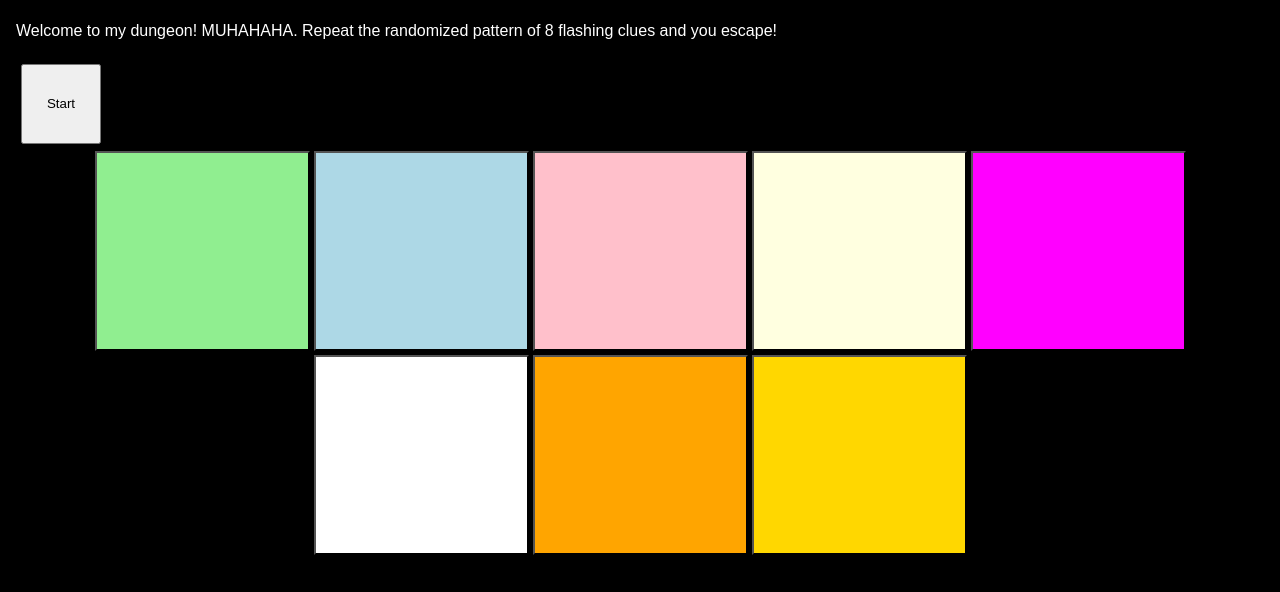
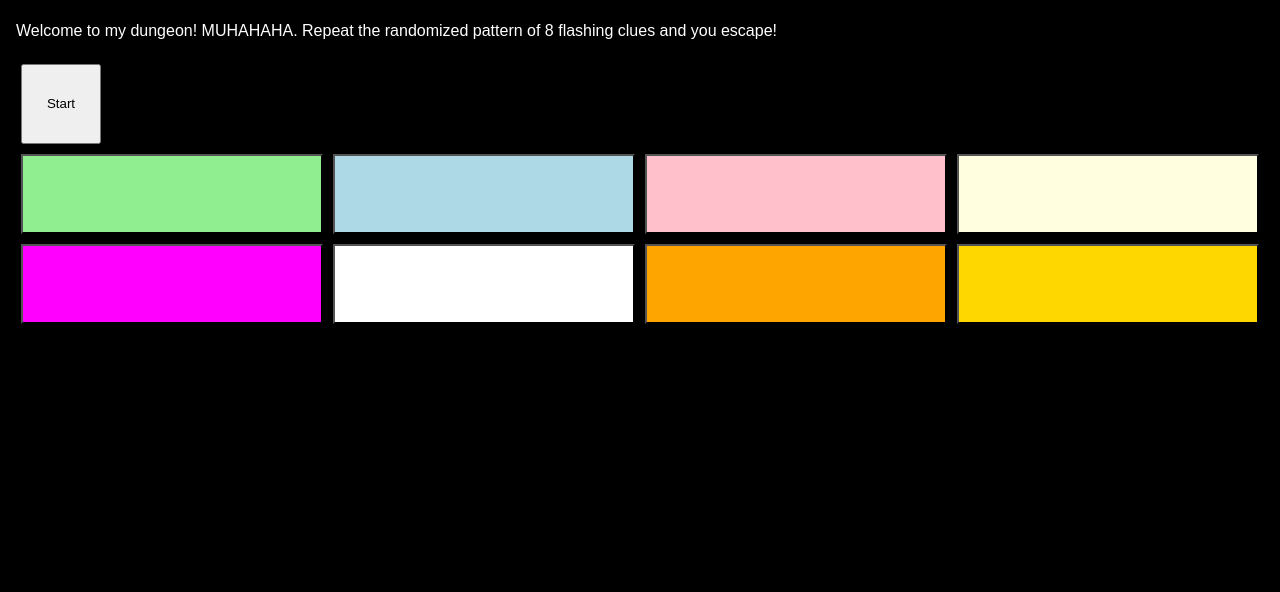
Before and after one commit to dannyothello/Simon-Says-Color-Pattern-Game, a plain HTML site: page app/index.html in a window 1280 px wide. Shown: the part 72-664 px from the top of the page. Drawn offline with Linux system fonts and the light colour scheme.

Commit message:
flex fix try 2

```diff
--- a/app/style.css
+++ b/app/style.css
@@ -30,10 +30,11 @@ button {
   margin: 5px;
 }
 
-#gameButtonArea > button {
-  width:215px;
-  height:200px;
-  margin:2px;
+#gameButtonArea button {
+  flex-basis: calc(25% - 10px);
+  flex-grow: 0;
+  flex-shrink: 0;
+  margin: 5px;
 }
 
 .hidden {
```
